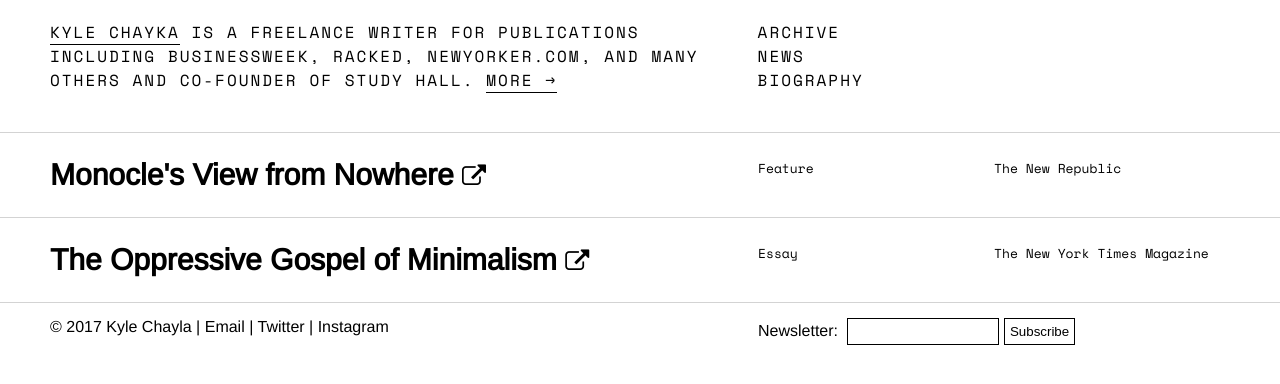
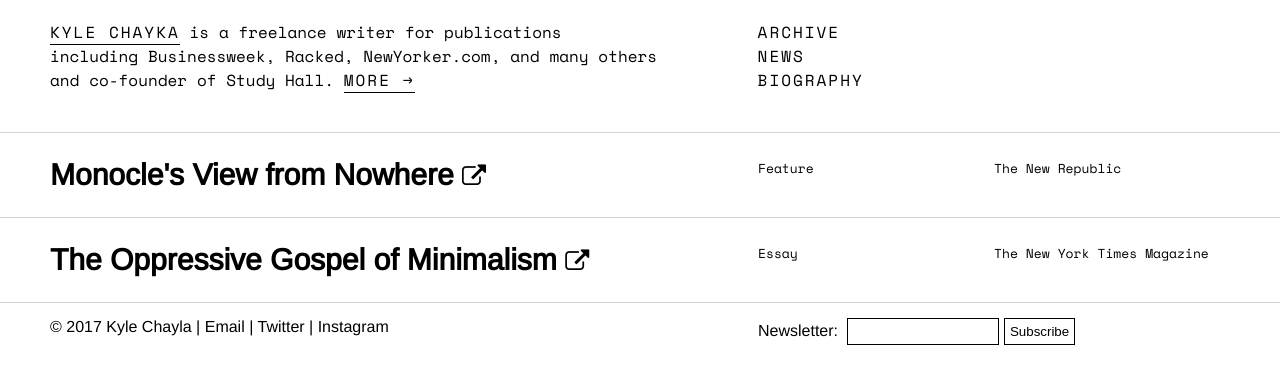
Before and after one commit to jarrettfuller/jekyll-test, a Jekyll site: the page built from index.html, in a window 1280 px wide. Shown: the top 384 px of the page. Built offline with Jekyll 4.4.1, drawn with Linux system fonts in a browser that asks for light colours; some web fonts are replaced.

Commit message:
new hp header style

```diff
--- a/_layouts/index.html
+++ b/_layouts/index.html
@@ -11,8 +11,14 @@
         <link rel="icon" type="image/png" href="">
 
         <style type="text/css">
+            header h1 {
+                text-transform: none;
+                letter-spacing: 0px;
+            }
         header h1 a {
               border-bottom: 1px black solid;
+              text-transform: uppercase;
+                letter-spacing: 2px;
     }
             .hp_project i{
                 font-size: 24px;
--- a/styles.css
+++ b/styles.css
@@ -54,7 +54,7 @@ header h1 {
   color: #000000;
   width: 61%;
         font-size: 16px;
-        padding-right: 50px;
+        padding-right: 100px;
         box-sizing: border-box;
     }
 }
```
